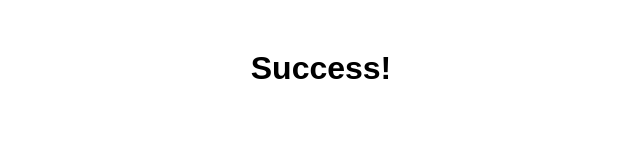
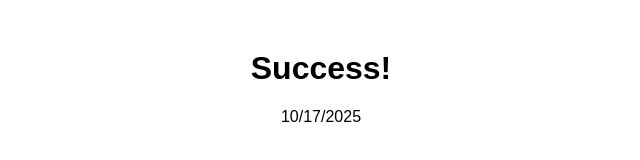
Before and after one commit to sanat-garg/clocking-final-v3, a plain HTML site: page index.html in a window 1280 px wide. Shown: the whole page, without its empty margins (319-959 px from the left). Drawn offline with Linux system fonts and the light colour scheme.

Commit message:
Round 2: also show current date in header navbar

```diff
--- a/index.html
+++ b/index.html
@@ -6,6 +6,7 @@
 </head>
 <body>
     <h1>Success!</h1>
+    <div id="current-date"></div>
     <script src="script.js"></script>
 </body>
 </html>
--- a/script.js
+++ b/script.js
@@ -1 +1,2 @@
 console.log('Page loaded successfully');
+document.getElementById('current-date').innerText = new Date().toLocaleDateString();
```
Also changed, not shown: 1 other file.
